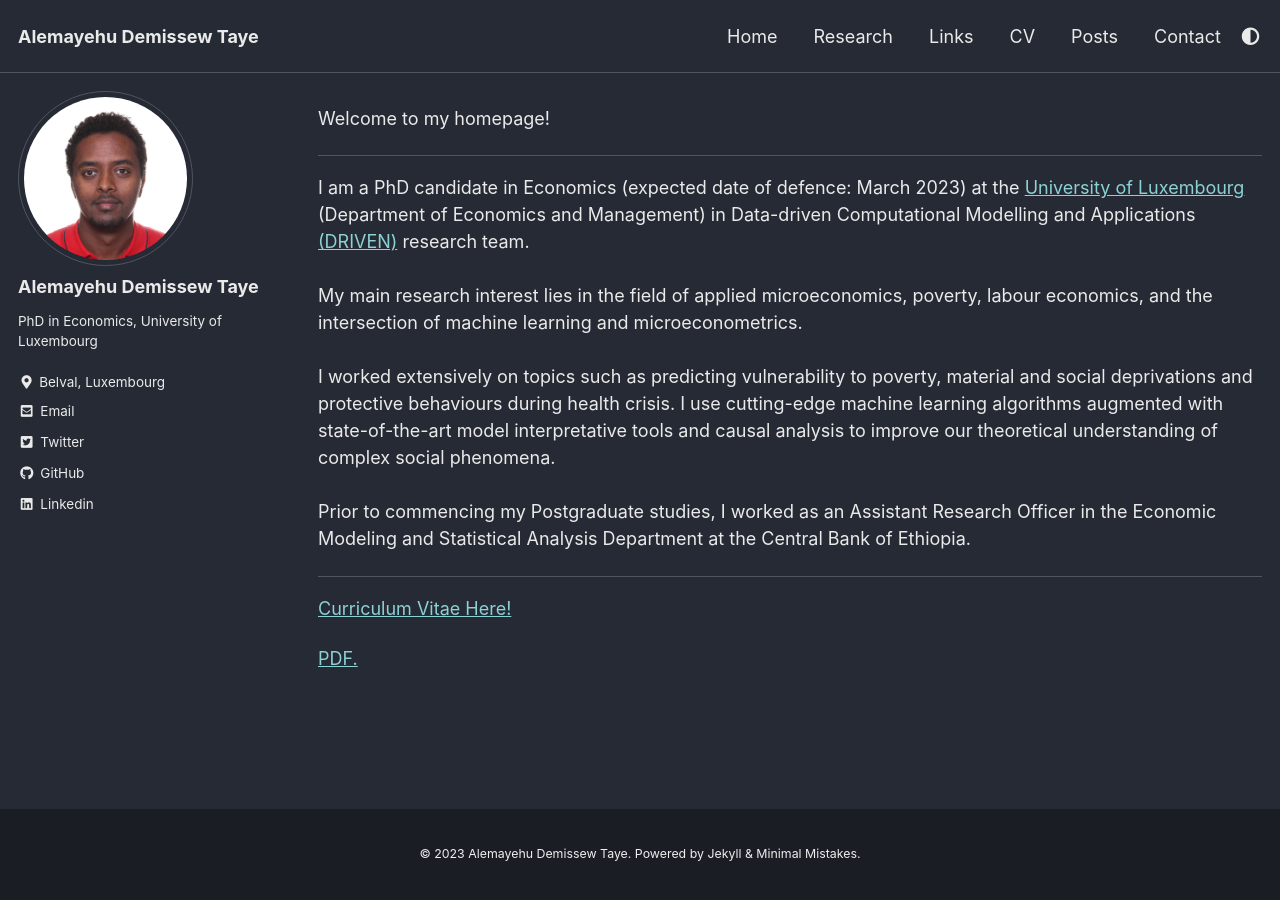
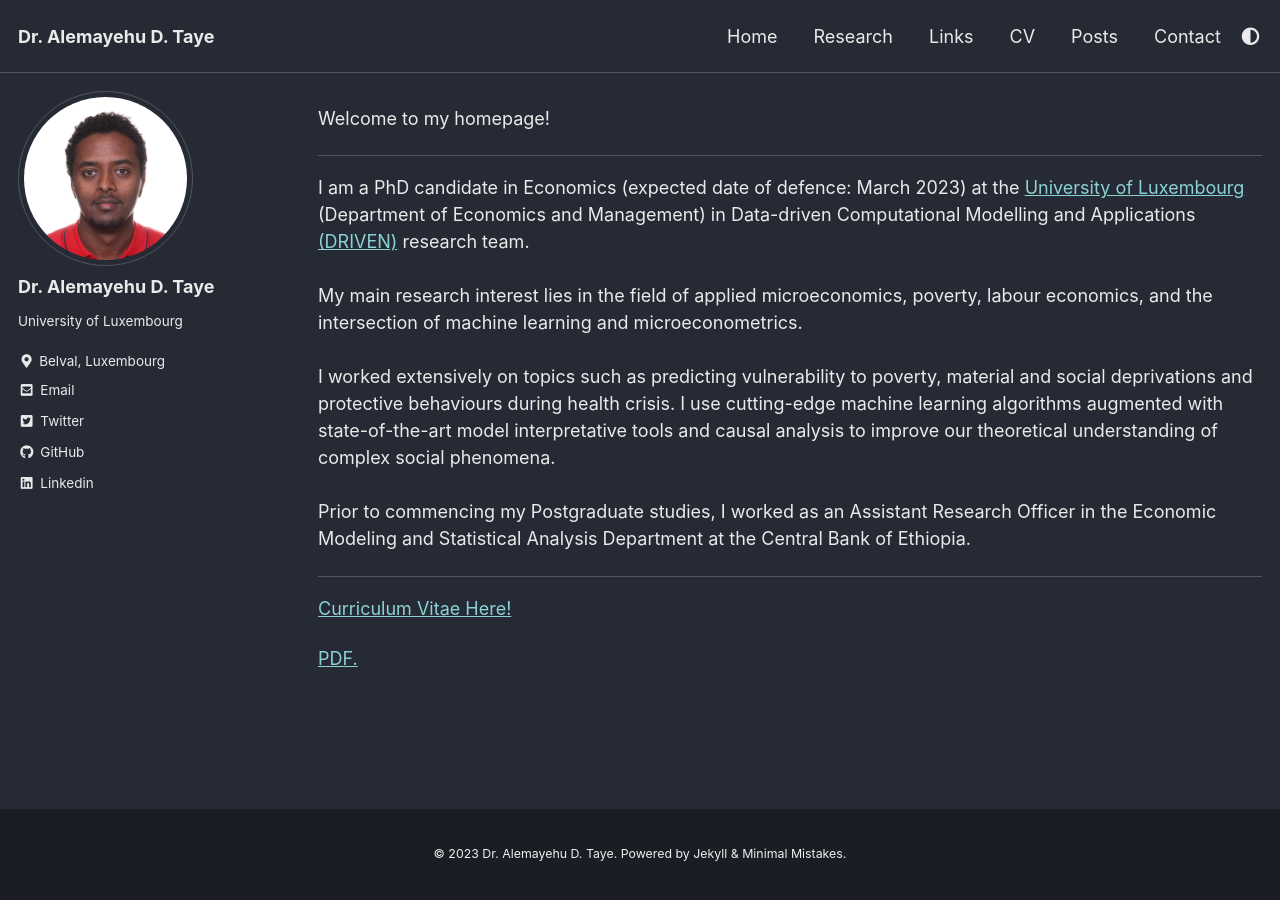
Before and after one commit to AlexTaye/AlexTAYE, a Jekyll site: the page built from _pages/index.md, in a window 1280 px wide. Built offline with Jekyll 4.4.1, drawn with Linux system fonts in a browser that asks for light colours; cached includes are drawn as plain includes; the list of posts is cut into pages by our own code.

Commit message:
Update _config.yml

```diff
--- a/_config.yml
+++ b/_config.yml
@@ -17,13 +17,13 @@ minimal_mistakes_skin2   : "default"
 
 # Site Settings
 locale                   : "en-US"
-title                    : "Alemayehu Demissew Taye"
+title                    : "Dr. Alemayehu D. Taye"
 title_separator          : "-"
 subtitle                 : # site tagline that appears below site title in masthead
-name                     : "Alemayehu Demissew Taye"
+name                     : "Dr. Alemayehu D. Taye"
 port                     : 4000
 host                     : "0.0.0.0"
-description              : "Alemayehu Demissew Taye"
+description              : "Dr. Alemayehu D. Taye"
 url                      : #"https://fritz-io.github.io" ################# update it later
 baseurl                  : # the subpath of your site, e.g. "/blog"
 repository               : # GitHub username/repo-name e.g. "mmistakes/minimal-mistakes"
@@ -105,9 +105,9 @@ analytics:
 
 # Site Author
 author:
-  name             : "Alemayehu Demissew Taye"
+  name             : "Dr. Alemayehu D. Taye"
   avatar           : "/profile.jpg"
-  bio              : "PhD in Economics, University of Luxembourg"
+  bio              : "University of Luxembourg"
   location         : "Belval, Luxembourg"
   #email            : ""
   links:
```
